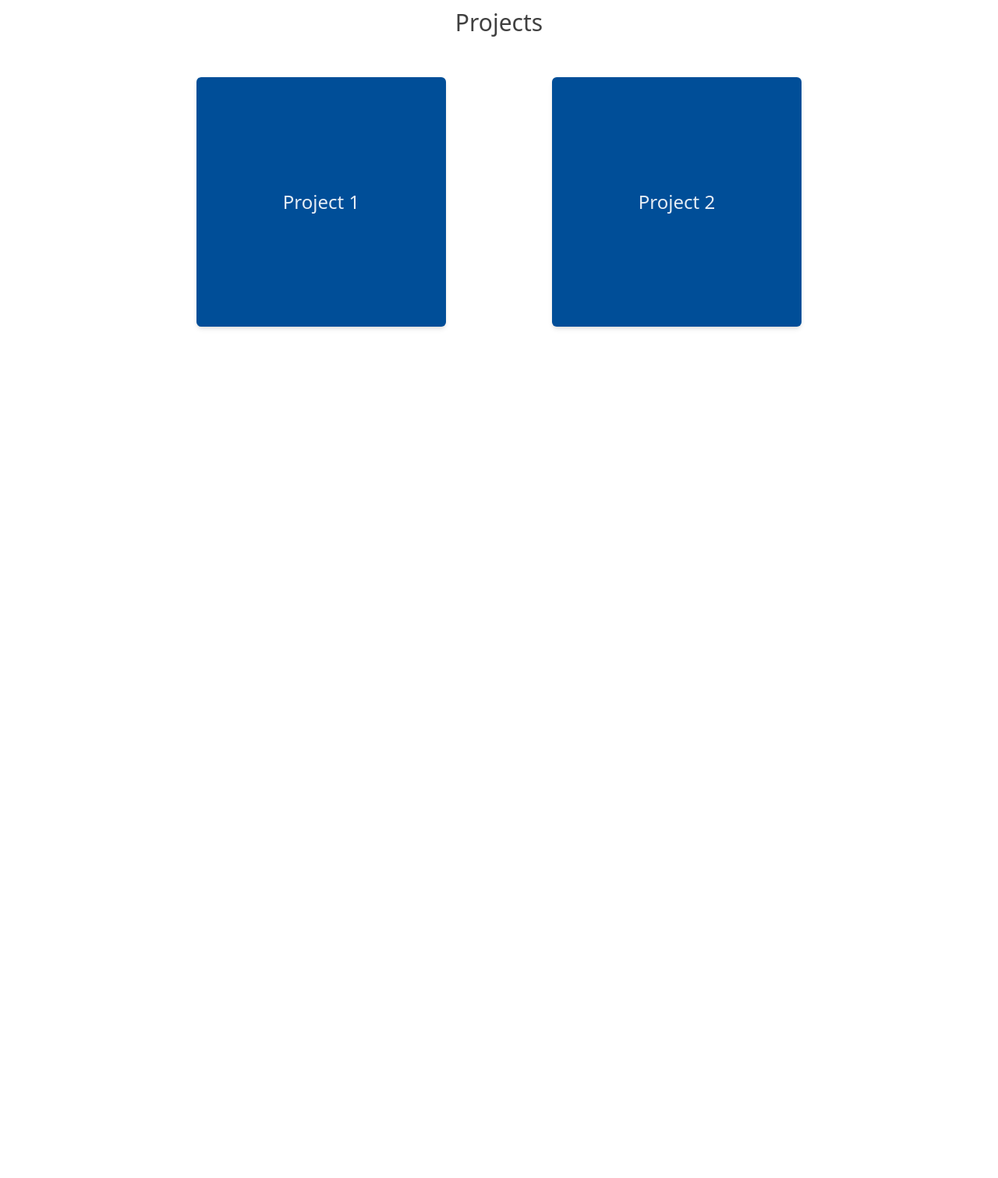
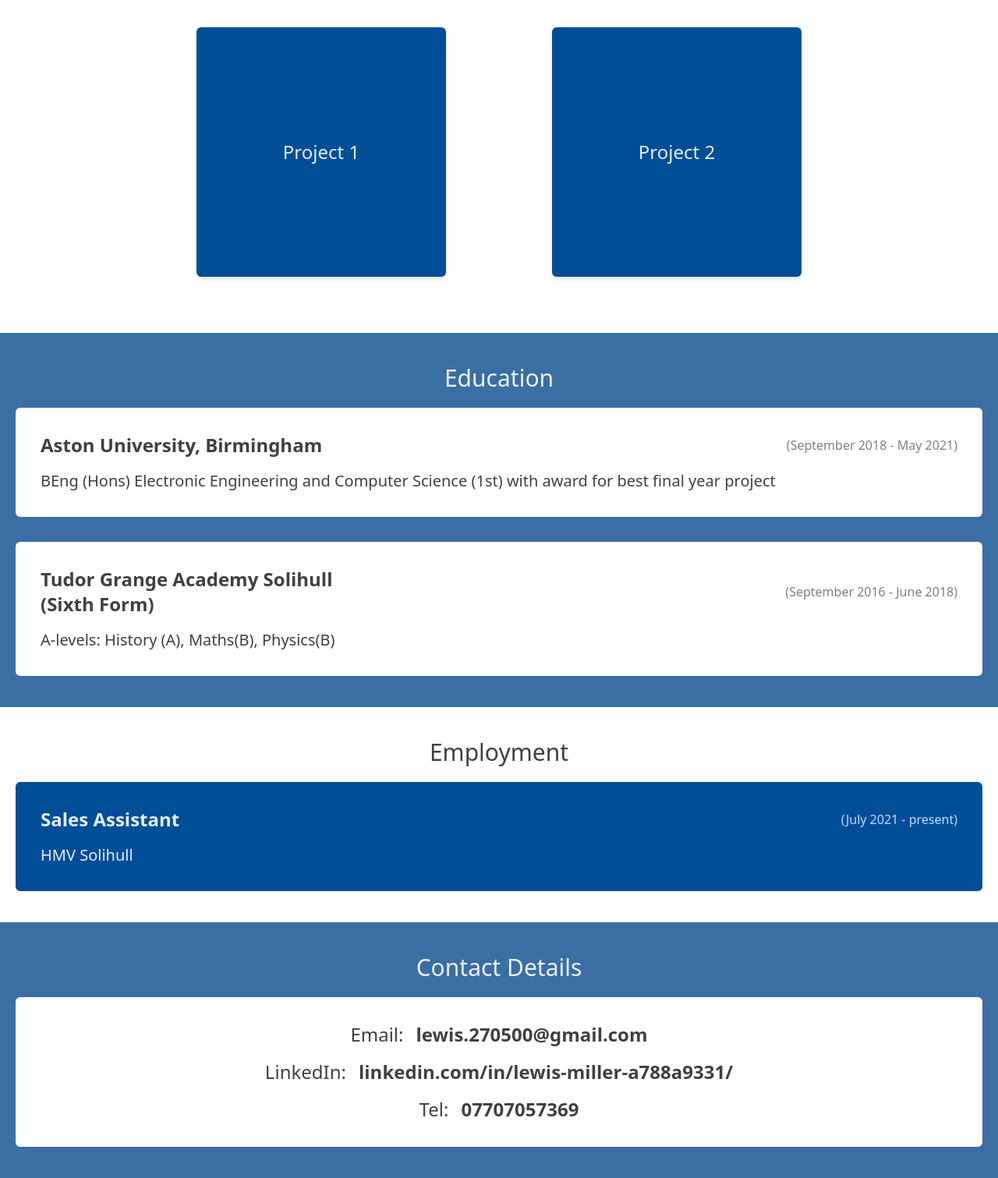
Before and after one commit to Lewis-27/portfolio-test, a website: page index.html in a window 1280 px wide. Shown: the part 1241-2752 px from the top of the page at 78% size. Before the commit the page ends 1732 px from the top, so only its background shows below. Drawn offline with Linux system fonts and the light colour scheme.

Commit message:
New sections

```diff
--- a/index.html
+++ b/index.html
@@ -9,14 +9,15 @@
 </head>
 <body>
     <!-- Header -->
-    <header class="w-full h-[64px] flex justify-between items-center px-4 bg-PrimaryBlue text-TextColorWhite shadow-md">
+    <header class="w-full fixed h-[64px] flex justify-between items-center px-4 bg-PrimaryBlue text-TextColorWhite shadow-md">
         <h1 class="text-3xl">Lewis Miller</h1>
         <!-- Nav Medium and Up -->
         <nav class="hidden md:flex justify-evenly gap-6">
-            <a href="#">About Me</a>
-            <a href="#">My Projects</a>
-            <a href="#">About This Page</a>
-            <a href="#">Contact</a>
+            <a href="#hero" class="">Home</a>
+            <a href="#skills">Skills</a>
+            <a href="#projects">My Projects</a>
+            <a href="#education">Education</a>
+            <a href="#contact">Contact</a>
         </nav>
         <button class="p-2 rounded-md bg-Orange text-TextColorWhite shadow-sm hover:bg-orange-600"> Get in touch</button>
     </header>
@@ -37,7 +38,7 @@
     <main class="mt-64px">
     <!-- Main -->
         <!-- Hero -->
-        <section class="w-full h-1/2 flex-col-reverse md:flex gap-4 mb-8">
+        <section id="hero" class="w-full h-1/2 flex-col-reverse md:flex gap-4 mb-8">
             <!-- Info -->
             <div class="container flex flex-col m-auto my-20 p-8  gap-2 w-1/2">
                 <span class="flex gap-1">
@@ -61,9 +62,10 @@
             <div class="w-1/2"></div>
         </section>
         <!-- Skills -->
+        <div id="skills" class="h-px absolute -mt-[64px]"></div>
         <section class="w-full bg-SecondaryBlue py-10 px-5">
             <h1 class="text-3xl text-TextColorWhite text-center mb-5">Skills</h1>
-            <div class="container grid m-auto grid-cols-1 md:grid-cols-2 lg:grid-cols-3 justify-items-center p-8 gap-y-8 ">
+            <div class="container grid m-auto grid-cols-2 md:grid-cols-3 lg:grid-cols-4 justify-items-center gap-x-8 p-8 gap-y-8 ">
                 <!-- Skill -->
                 <div class="flex flex-col gap-4 w-[200px] h-[200px] justify-center items-center text-5xl bg-white text-TextColor rounded-md
                 hover:bg-Orange hover:text-TextColorWhite transition-all duration-300 shadow-md">
@@ -97,6 +99,7 @@
             </div>
         </section>
         <!-- Evidence -->
+        <div id="projects" class="h-px absolute -mt-[64px]"></div>
         <section class="w-full py-10 px-5">
             <h1 class="text-3xl text-TextColor text-center mb-5">Projects</h1>
             <div class="container grid m-auto grid-cols-1 md:grid-cols-2 xl:grid-cols-3 justify-items-center p-8 gap-y-8 ">
@@ -112,12 +115,85 @@
                 </div>
             </div>
         </section>
+        <!-- About This Page -->
+
         <!-- Education -->
+        <div id="education" class="h-px absolute -mt-[64px]"></div>
+        <section class="w-full py-10 px-5 bg-SecondaryBlue text-TextColorWhite">
+            <h1 class="text-3xl  text-center  mb-5">Education</h1>
+            <div class="flex flex-col items-center justify-between w-full space-y-8">
+                <!-- University -->
+                <div class="text-center w-full bg-white text-TextColor rounded-md flex flex-col p-8 space space-y-4">
+                    <div class="flex justify-between items-center">
+                        <h4 class="text-2xl font-bold text-left">Aston University, Birmingham</h4>
+                        <h5 class="text-md text-TextColorLight">(September 2018 - May 2021)</h5>
+                    </div>
+                    <p class="text-xl text-TextColor text-left">BEng (Hons) Electronic Engineering and Computer Science (1st) with award
+                        for best final year project
+                        </p>
+                </div>
+
+                <!-- Sixth Form -->
+                <div class="text-center w-full bg-white text-TextColor rounded-md flex flex-col p-8 space space-y-4">
+                    <div class="flex justify-between items-center">
+                        <div class="flex-flex-col gap-1">
+
+                            <h4 class="text-2xl font-bold text-left">Tudor Grange Academy Solihull</h4>
+                            <h4 class="text-2xl font-bold text-left">(Sixth Form)</h4>
+                        </div>
+                        <h5 class="text-md text-TextColorLight">(September 2016 - June 2018)</h5>
+                    </div>
+                    <p class="text-xl text-TextColor text-left">A-levels: History (A), Maths(B), Physics(B)
+                        </p>
+                </div>
+            </div>
+        </section>
         <!-- Employment -->
+        <div id="employment" class="h-px absolute -mt-[64px]"></div>
+        <section class="w-full py-10 px-5 text-TextColor">
+            <h1 class="text-3xl text-TextColor text-center mb-5">Employment</h1>
+            <div class="flex flex-col items-center justify-between w-full space-y-8">
+                <!-- Job -->
+                <div class="text-center w-full bg-PrimaryBlue text-TextColorWhite rounded-md flex flex-col p-8 space space-y-4">
+                    <div class="flex justify-between items-center">
+                        <h4 class="text-2xl font-bold text-left">Sales Assistant</h4>
+                        <h5 class="text-md text-blue-200">(July 2021 - present)</h5>
+                    </div>
+                    <p class="text-xl text-TextColorWhite text-left">HMV Solihull
+                        </p>
+                </div>
+            </div>
+        </section>
         <!-- Contact Info -->
+        <div id="contact" class="h-px absolute -mt-[64px]"></div>
+        <section class="w-full py-10 px-5 bg-SecondaryBlue text-TextColorWhite">
+            <h1 class="text-3xl  text-center  mb-5">Contact Details</h1>
+            <div class="flex flex-col items-center justify-between w-full space-y-8">
+                <!-- University -->
+                <div class="text-center w-full bg-white text-TextColor rounded-md flex flex-col p-8 space-y-4">
+                    <!-- Email -->
+                    <div class="flex justify-center items-center gap-4">
+                        <h4 class="text-2xl text-left">Email:</h4>
+                        <h5 class="text-2xl font-bold  text-TextColor">lewis.270500@gmail.com</h5>
+                    </div>
+                    <!-- LinkedIn -->
+                    <div class="flex justify-center items-center gap-4">
+                        <h4 class="text-2xl text-left">LinkedIn:</h4>
+                        <a href="linkedin.com/in/lewis-miller-a788a9331/" class="text-2xl font-bold hover:underline text-TextColor">linkedin.com/in/lewis-miller-a788a9331/</a>
+                    </div>
+                    <!-- Mobile Number -->
+                    <div class="flex justify-center items-center gap-4">
+                        <h4 class="text-2xl text-left">Tel:</h4>
+                        <h5 class="text-2xl font-bold  text-TextColor">07707057369</h5>
+                    </div>
+                </div>
+            </div>
+        </section>
     <!-- End of Main -->
     </main>
-    <footer></footer>
+    <footer>
+
+    </footer>
 </body>
 <script src="main.js"></script>
 </html>
```
Also changed, not shown: output.css.
